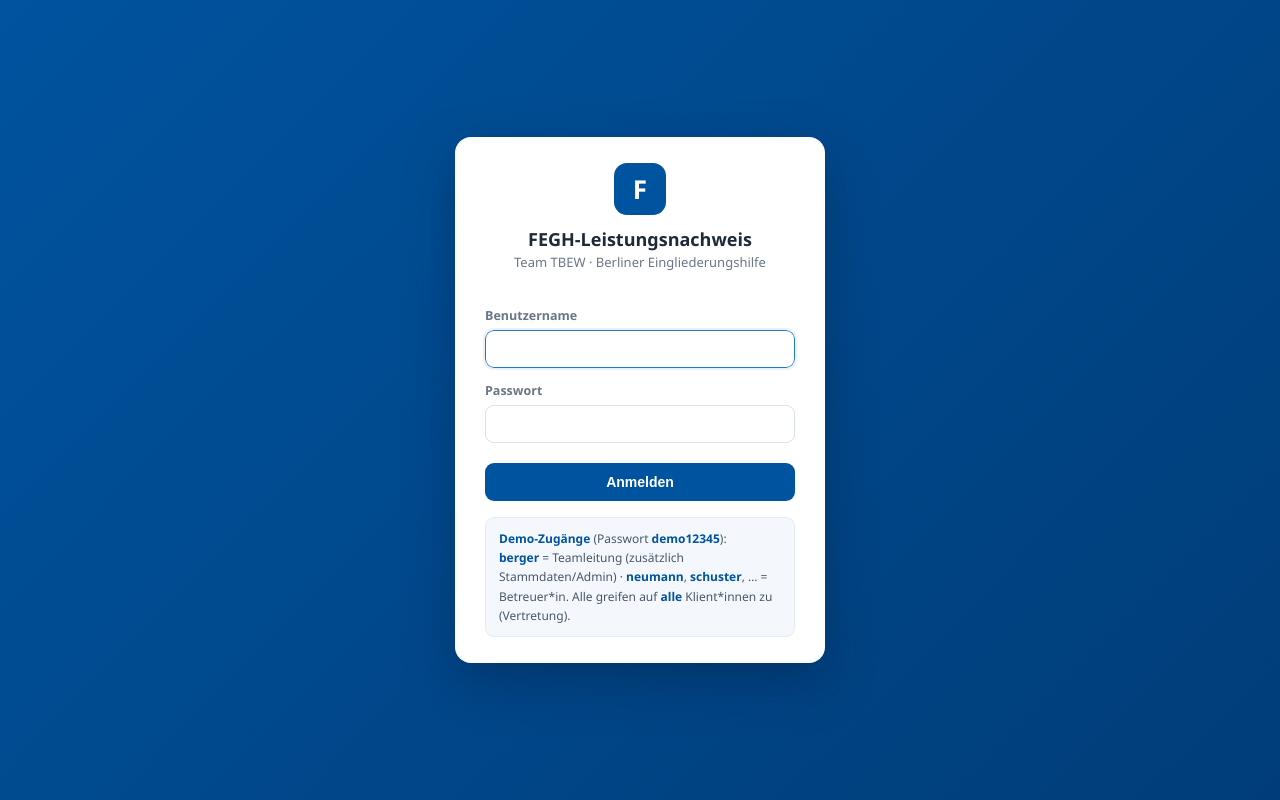
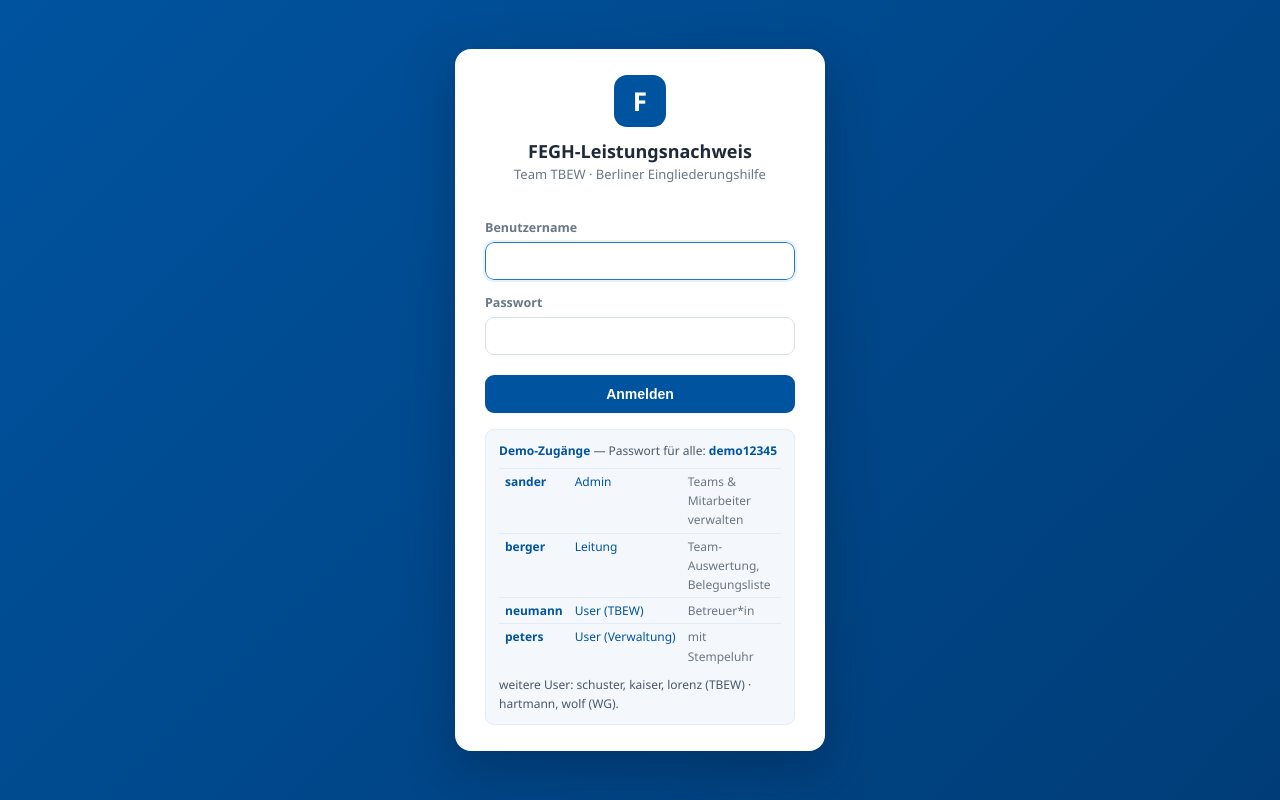
Before and after one commit to miri2577/FEGH-Leistungsnachweis, a Django app: page /login/ in a window 1280 px wide. Run offline with Django 5.2, Linux system fonts and the light colour scheme.

Commit message:
Login: Demo-Zugänge inkl. Admin (sander) als übersichtliche Tabelle
Co-Authored-By: Claude Opus 4.8 (1M context) <noreply@anthropic.com>

```diff
--- a/nachweis/templates/nachweis/login.html
+++ b/nachweis/templates/nachweis/login.html
@@ -27,6 +27,10 @@
     .demo{margin-top:16px;padding:11px 13px;background:#f4f8fc;border:1px solid #e2ecf5;border-radius:9px;
       font-size:12px;color:#48586a;line-height:1.6}
     .demo b{color:#00539f}
+    .demotab{width:100%;border-collapse:collapse;margin:8px 0 6px}
+    .demotab td{padding:3px 6px;border-top:1px solid #e2ecf5;vertical-align:top}
+    .demotab td:nth-child(2){color:#00539f;white-space:nowrap}
+    .demotab td:nth-child(3){color:#6b7580}
   </style>
 </head>
 <body>
@@ -46,9 +50,14 @@
       <button type="submit">Anmelden</button>
       <input type="hidden" name="next" value="{{ next }}">
       <div class="demo">
-        <b>Demo-Zugänge</b> (Passwort <b>demo12345</b>):<br>
-        <b>berger</b> = Teamleitung (zusätzlich Stammdaten/Admin) · <b>neumann</b>, <b>schuster</b>, … = Betreuer*in.
-        Alle greifen auf <b>alle</b> Klient*innen zu (Vertretung).
+        <b>Demo-Zugänge</b> — Passwort für alle: <b>demo12345</b>
+        <table class="demotab">
+          <tr><td><b>sander</b></td><td>Admin</td><td>Teams &amp; Mitarbeiter verwalten</td></tr>
+          <tr><td><b>berger</b></td><td>Leitung</td><td>Team-Auswertung, Belegungsliste</td></tr>
+          <tr><td><b>neumann</b></td><td>User (TBEW)</td><td>Betreuer*in</td></tr>
+          <tr><td><b>peters</b></td><td>User (Verwaltung)</td><td>mit Stempeluhr</td></tr>
+        </table>
+        weitere User: schuster, kaiser, lorenz (TBEW) · hartmann, wolf (WG).
       </div>
     </form>
   </div>
```
